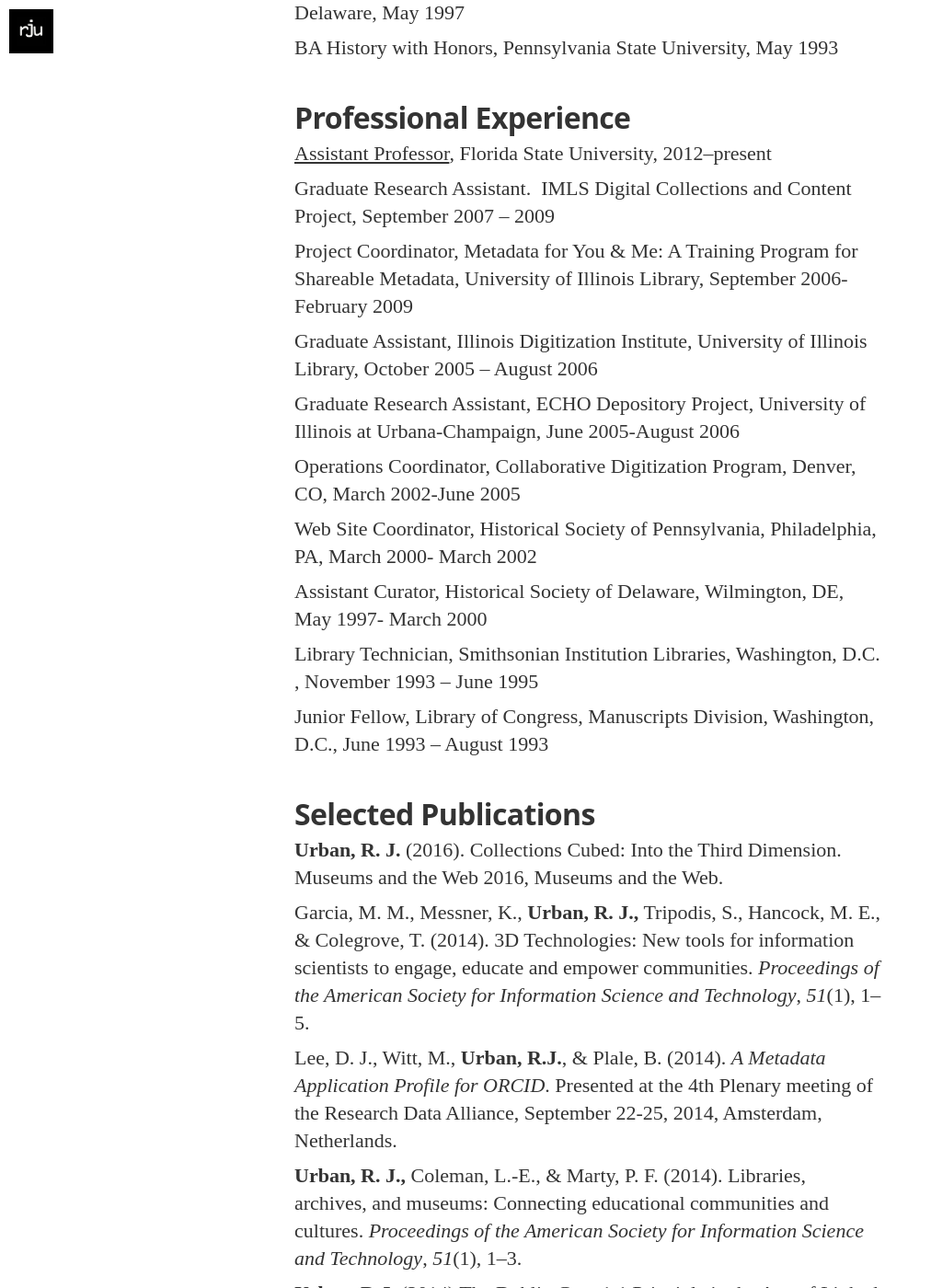
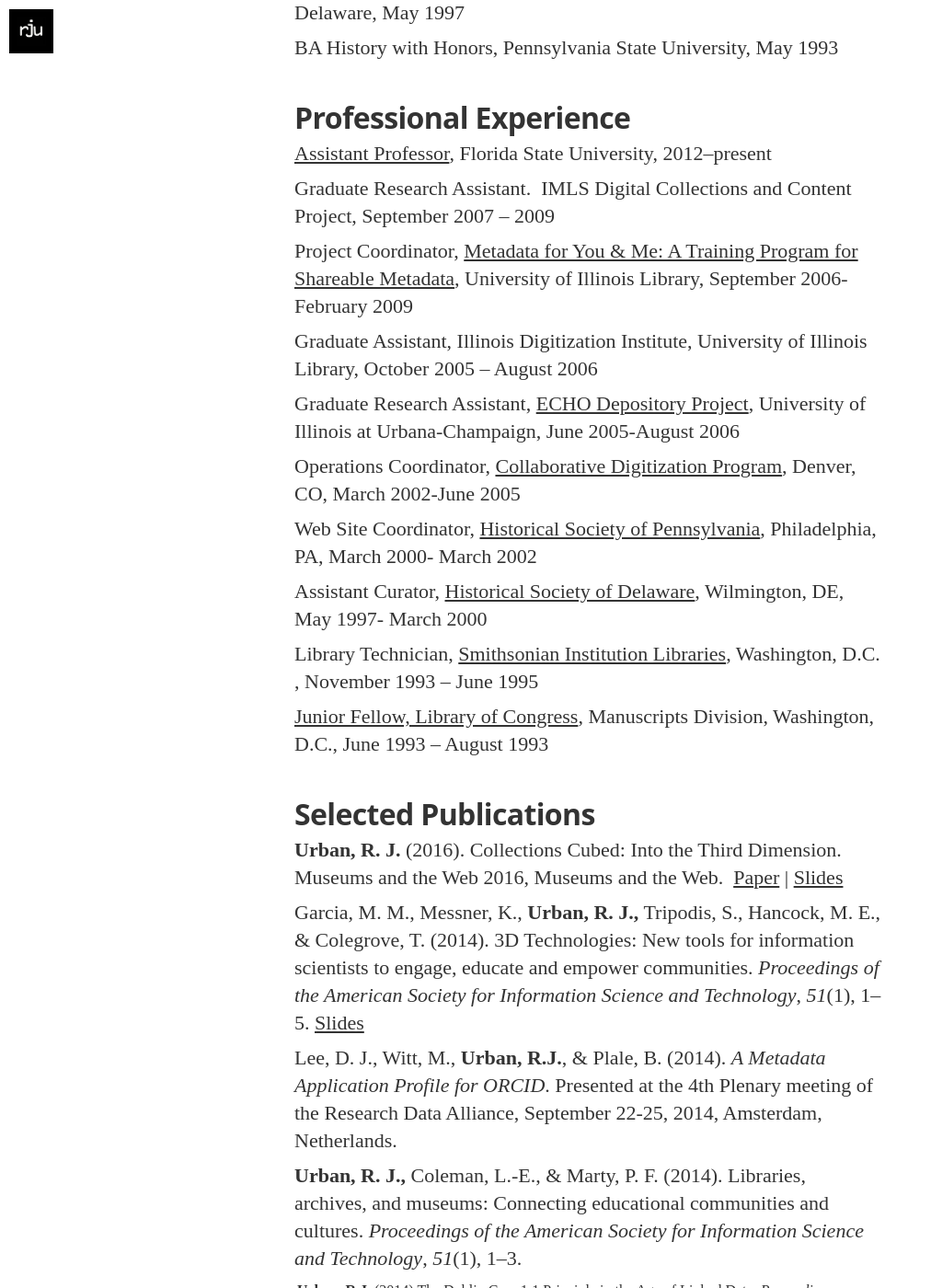
Before and after one commit to musebrarian/musebrarian.github.io, a Jekyll site: the page built from experience.md, in a window 1280 px wide and 1400 px high, scrolled down 580 px. Shown: the whole window at 92% size, without its empty margins (0-1012 px from the left). Built offline with Jekyll 4.4.1, drawn with Linux system fonts in a browser that asks for light colours; nearby versions of some CDN libraries; some web fonts are replaced; part of the change alters nothing that is shown; some of the changed text lies outside the part shown.

Commit message:
added links
added links to resume

```diff
--- a/experience.md
+++ b/experience.md
@@ -21,40 +21,40 @@ BA History with Honors, Pennsylvania State University, May 1993
 
 Graduate Research Assistant.  IMLS Digital Collections and Content Project, September 2007 – 2009
 
-Project Coordinator, Metadata for You & Me: A Training Program for Shareable Metadata, University of Illinois Library, September 2006- February 2009
+Project Coordinator, [Metadata for You & Me: A Training Program for Shareable Metadata](http://www.dlib.indiana.edu/projects/mym/), University of Illinois Library, September 2006- February 2009
 
 Graduate Assistant, Illinois Digitization Institute, University of Illinois Library, October 2005 – August 2006
 
-Graduate Research Assistant, ECHO Depository Project, University of Illinois at Urbana-Champaign, June 2005-August 2006
+Graduate Research Assistant, [ECHO Depository Project](http://www.ndiipp.illinois.edu/), University of Illinois at Urbana-Champaign, June 2005-August 2006
 
-Operations Coordinator, Collaborative Digitization Program, Denver, CO, March 2002-June 2005
+Operations Coordinator, [Collaborative Digitization Program](https://web.archive.org/web/20060813040240/http://www.cdpheritage.org/index.cfm), Denver, CO, March 2002-June 2005
 
-Web Site Coordinator, Historical Society of Pennsylvania, Philadelphia, PA, March 2000- March 2002
+Web Site Coordinator, [Historical Society of Pennsylvania](http://hsp.org), Philadelphia, PA, March 2000- March 2002
 
-Assistant Curator, Historical Society of Delaware, Wilmington, DE, May 1997- March 2000
+Assistant Curator, [Historical Society of Delaware](http://dehistory.org), Wilmington, DE, May 1997- March 2000
 
-Library Technician, Smithsonian Institution Libraries, Washington, D.C. , November 1993 – June 1995
+Library Technician, [Smithsonian Institution Libraries](http://sil.si.edu), Washington, D.C. , November 1993 – June 1995
 
-Junior Fellow, Library of Congress, Manuscripts Division, Washington, D.C., June 1993 – August 1993
+[Junior Fellow, Library of Congress](http://www.loc.gov/hr/jrfellows/), Manuscripts Division, Washington, D.C., June 1993 – August 1993
 
 ## Selected Publications
-**Urban, R. J.** (2016). Collections Cubed: Into the Third Dimension.  Museums and the Web 2016, Museums and the Web.
+**Urban, R. J.** (2016). Collections Cubed: Into the Third Dimension.  Museums and the Web 2016, Museums and the Web.  [Paper](http://mw2016.museumsandtheweb.com/paper/collections-cubed-into-the-third-dimension/) | [Slides](http://www.slideshare.net/musebrarian/collections-cubed-into-the-third-dimension)
 
-Garcia, M. M., Messner, K., **Urban, R. J.,** Tripodis, S., Hancock, M. E., & Colegrove, T. (2014). 3D Technologies: New tools for information scientists to engage, educate and empower communities. _Proceedings of the American Society for Information Science and Technology_, _51_(1), 1–5.
+Garcia, M. M., Messner, K., **Urban, R. J.,** Tripodis, S., Hancock, M. E., & Colegrove, T. (2014). 3D Technologies: New tools for information scientists to engage, educate and empower communities. _Proceedings of the American Society for Information Science and Technology_, _51_(1), 1–5. [Slides](http://www.slideshare.net/musebrarian/digital-libraries-in-the-third-dimension)
 
 Lee, D. J., Witt, M., **Urban, R.J.**, & Plale, B. (2014). _A Metadata Application Profile for ORCID_. Presented at the 4th Plenary meeting of the Research Data Alliance, September 22-25, 2014, Amsterdam, Netherlands.
 
 **Urban, R. J.,** Coleman, L.-E., & Marty, P. F. (2014). Libraries, archives, and museums: Connecting educational communities and cultures. _Proceedings of the American Society for Information Science and Technology_, _51_(1), 1–3.
 
-**Urban, R.J.** (2014) The Dublin Core 1:1 Principle in the Age of Linked Data. _Proceedings of the International Conference on Dublin Core and Metadata Applications_, Austin, TX, October 8 – 11, 2014.
+**Urban, R.J.** (2014) The Dublin Core 1:1 Principle in the Age of Linked Data. _Proceedings of the International Conference on Dublin Core and Metadata Applications_, Austin, TX, October 8 – 11, 2014.[Paper](http://dcpapers.dublincore.org/pubs/article/view/3707) | [Slides](http://www.slideshare.net/musebrarian/the-dublin-core-11-principle-in-the-age-of-linked-data)
 
-**Urban, R. J.** (2013). Representation patterns for cultural heritage resources. _Proceedings of the American Society for Information Science and Technology_, _50_(1), 1–4. doi:10.1002/meet.14505001123
+**Urban, R. J.** (2013). Representation patterns for cultural heritage resources. _Proceedings of the American Society for Information Science and Technology_, _50_(1), 1–4. doi:10.1002/meet.14505001123 [Open Access: DigiNole](http://purl.flvc.org/fsu/fd/FSU_migr_slis_faculty_publications-0015)
 
-**Urban, R.J**, Adamcyck, P., & Twidale, M.B. (2010). Designing and Developing a Collections Dashboard. In J. Trant and D. Bearman (eds). _Museums and the Web 2010: Proceedings_. Toronto: CA Archives & Museum Informatics.
+**Urban, R.J**, Adamcyck, P., & Twidale, M.B. (2010). Designing and Developing a Collections Dashboard. In J. Trant and D. Bearman (eds). _Museums and the Web 2010: Proceedings_. Toronto: CA Archives & Museum Informatics. [Paper](http://www.museumsandtheweb.com/mw2010/papers/urban/urban.html) | [Slides](http://www.slideshare.net/musebrarian/building-and-evaluating-collections-dashboards)
 
-Renear, A.H., Wickett, K.M., **Urban, R.J.**, Dubin, D., & Shreeves, S.L. (2008). Collection/Item Metadata Relationships. In _Proceedings of the International Conference on Dublin Core and Metadata Applications_, Berlin, Germany, September 22-26, 2008.
+Renear, A.H., Wickett, K.M., **Urban, R.J.**, Dubin, D., & Shreeves, S.L. (2008). Collection/Item Metadata Relationships. In _Proceedings of the International Conference on Dublin Core and Metadata Applications_, Berlin, Germany, September 22-26, 2008. [Paper](http://dcpapers.dublincore.org/pubs/article/view/921)
 
-**Urban, R.**, Marty, P. & Twidale, M. (2007). A Second Life for Your Museum: 3D Multi-User Virtual Environments and Museums. In J. Trant and D. Bearman (eds_.). _Proceedings of the Museums and the Web: Toronto, CA_: Archives & Museum Informatics.
+**Urban, R.**, Marty, P. & Twidale, M. (2007). A Second Life for Your Museum: 3D Multi-User Virtual Environments and Museums. In J. Trant and D. Bearman (eds_.). _Proceedings of the Museums and the Web: Toronto, CA_: Archives & Museum Informatics. [Paper](http://www.museumsandtheweb.com/mw2007/papers/urban/urban.html)
 
 Bailey-Hainer, B. & **Urban, R.** (2004). The Colorado Digitization Program: a collaboration success story. _Library Hi Tech,_ 22, 254-262.
 
@@ -73,14 +73,14 @@ Professor – LIS5703 Information Organization (2012, 2014, 2016)
 Professor – LIS5786 Information Architecture (2013 – 2016)
 
 ## Professional Service
-Member, International Standardized Rights Statements Working Group (2014-2016)
+Member, International Standardized Rights Statements Working Group (2014-2016) http://rightsstatements.org
 
-Consultant, Digital Public Library of America, DPLA Metadata Application Profile 3.0 (2013)
+Consultant, Digital Public Library of America, [DPLA Metadata Application Profile 3.0](https://dp.la/info/developers/map/) (2013)
 
-IMLS Grant Review Panel (2004, 2009, 2010)
+[Institute of Museum and Library Services](http://imls.gov) Grant Review Panel (2004, 2009, 2010)
 
-NEH/IMLS Digital Initiatives Grant Review Panel (2007)
+[NEH](http://neh.gov)/[IMLS](http://imls.gov) Digital Initiatives Grant Review Panel (2007)
 
-NISO Standards Committee. Z39.87 _Technical Metadata for Still Images_ (2004-2005)
+NISO Standards Committee. [Z39.87 _Technical Metadata for Still Images_ ](http://www.loc.gov/standards/mix/)(2004-2005)
 
-Museum Computer Network (Board Member 2004-2010)
+[Museum Computer Network](http://mcn.edu/) (Board Member 2004-2010)
```
